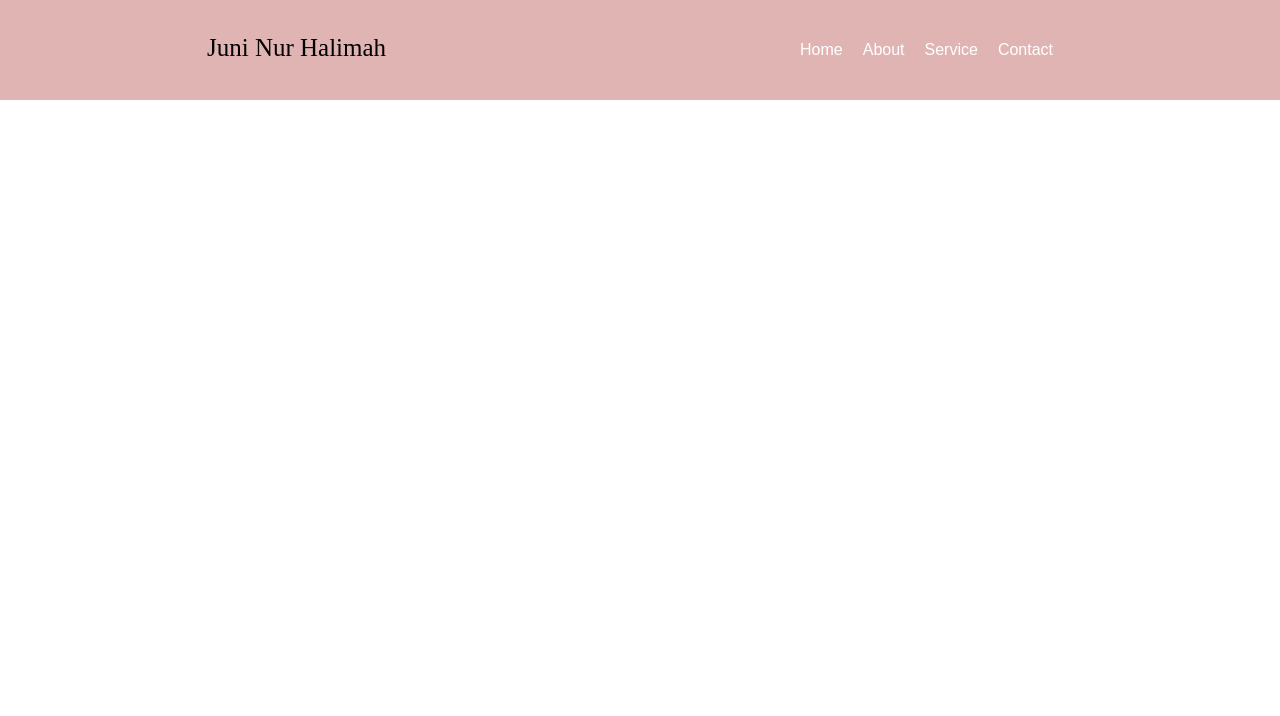
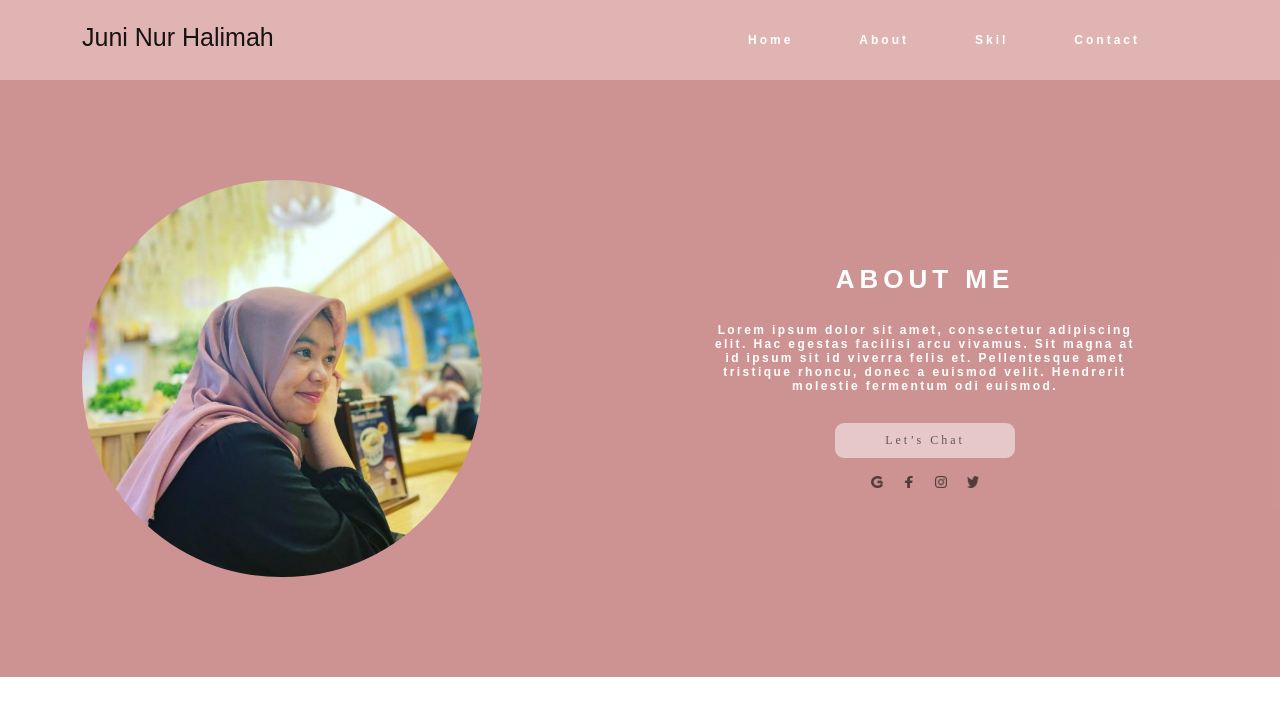
Before and after one commit to sandinofri/juninurhalimah, a plain HTML site: page index.html in a window 1280 px wide. Drawn offline with nearby package versions, Linux system fonts and the light colour scheme; a web font is replaced by a local one.

Commit message:
add home component

```diff
--- a/index.html
+++ b/index.html
@@ -3,22 +3,91 @@
   <head>
     <meta charset="UTF-8" />
     <meta name="viewport" content="width=device-width, initial-scale=1.0" />
+    <link rel="preconnect" href="https://fonts.googleapis.com" />
+    <link rel="preconnect" href="https://fonts.gstatic.com" crossorigin />
+    <link
+      href="https://fonts.googleapis.com/css2?family=Pattaya&display=swap"
+      rel="stylesheet"
+    />
+    <link
+      href="https://cdn.jsdelivr.net/npm/bootstrap@5.0.2/dist/css/bootstrap.min.css"
+      rel="stylesheet"
+      integrity="sha384-EVSTQN3/azprG1Anm3QDgpJLIm9Nao0Yz1ztcQTwFspd3yD65VohhpuuCOmLASjC"
+      crossorigin="anonymous"
+    />
     <title>Juni Nur Halimah</title>
-    <link rel="stylesheet" href="style.css">
+    <link rel="stylesheet" href="style.css" />
   </head>
   <body>
-    <div class="navbar">
-      <div class="container-navbar">
-        <div class="navbar-brand">
-          <a href="#">Juni Nur Halimah</a>
+    <!-- navbar -->
+    <nav class="navbar navbar-expand-lg navbar-light">
+      <div class="container ">
+        <div>
+          <a class="navbar-brand" href="#">Juni Nur Halimah</a>
+          <button
+            class="navbar-toggler"
+            type="button"
+            data-bs-toggle="collapse"
+            data-bs-target="#navbarNavAltMarkup"
+            aria-controls="navbarNavAltMarkup"
+            aria-expanded="false"
+            aria-label="Toggle navigation"
+          >
+            <span class="navbar-toggler-icon"></span>
+          </button>
         </div>
-        <div class="navlink">
-          <a href="#">Home</a>
-          <a href="#">About</a>
-          <a href="#">Service</a>
-          <a href="#">Contact</a>
+
+        <div
+          class="collapse navbar-collapse justify-content-lg-end"
+          id="navbarNavAltMarkup"
+        >
+          <div class="navbar-nav d-flex justify-content-between">
+            <a class="nav-link" aria-current="page" href="#home">Home</a>
+            <a class="nav-link" href="#about">About</a>
+            <a class="nav-link" href="#skil">Skil</a>
+            <a class="nav-link" href="#contact">Contact</a>
+          </div>
         </div>
       </div>
-    </div>
+    </nav>
+    <!-- nvabar -->
+
+    <!-- home -->
+    <section class="home" id="home">
+      <div class="container">
+        <div class="row">
+          <div class="col-lg-6">
+            <div class="gambar ">
+              <img src="assets/poto.png" alt="" class="rounded-full">
+            </div>
+          </div>
+          <div class="col-lg-6 my-auto">
+            <div class=" kanan text-center">
+              <h1>ABOUT ME</h1>
+              <p>Lorem ipsum dolor sit amet, consectetur adipiscing elit. Hac egestas facilisi arcu vivamus. Sit magna at id ipsum sit id viverra felis et. Pellentesque amet tristique rhoncu, donec a euismod velit. Hendrerit molestie fermentum odi euismod.</p>
+              <a href="">Let’s Chat</a>
+              <div class="icon">
+                <div><img src="assets/Vector.png" alt=""></div>
+                <div><img src="assets/Vector (1).png" alt="" style="height: 12px; width: 8px;"></div>
+                <div><img src="assets/Vector (2).png" alt=""></div>
+                <div><img src="assets/Vector (3).png" alt=""></div>
+              </div>
+            </div>
+          </div>
+        </div>
+      </div>
+    </section>
+
+    <!-- home -->
+    <script
+      src="https://cdn.jsdelivr.net/npm/@popperjs/core@2.9.2/dist/umd/popper.min.js"
+      integrity="sha384-IQsoLXl5PILFhosVNubq5LC7Qb9DXgDA9i+tQ8Zj3iwWAwPtgFTxbJ8NT4GN1R8p"
+      crossorigin="anonymous"
+    ></script>
+    <script
+      src="https://cdn.jsdelivr.net/npm/bootstrap@5.0.2/dist/js/bootstrap.min.js"
+      integrity="sha384-cVKIPhGWiC2Al4u+LWgxfKTRIcfu0JTxR+EQDz/bgldoEyl4H0zUF0QKbrJ0EcQF"
+      crossorigin="anonymous"
+    ></script>
   </body>
 </html>
--- a/style.css
+++ b/style.css
@@ -1,37 +1,133 @@
-body{
+* {
   margin: 0;
   padding: 0;
-
 }
-.container-navbar{
+.navbar {
   width: 100%;
-    height: 100px;
-    display: flex;
-    justify-content: space-around;
-    align-items: center;
   background-color: #e1b4b4;
+  padding: 25px 30px 25px 30px;
 }
 
-.container-navbar a{
-    text-decoration: none;
-}
-
-.container-navbar .navbar-brand a{
+.navbar-brand {
   color: black;
-    font-family: 'Times New Roman', Times, serif;
+  font-family: "Pattaya", sans-serif;
   font-size: 25px;
   line-height: 16px;
   font-weight: 400;
 }
 
-.container-navbar .navlink{
-    display: flex;
-    justify-content: space-between;
+.navbar-nav a {
+  color: #fff !important;
+  font-family: Arial, Helvetica, sans-serif;
+  font-size: 12px;
+  font-style: normal;
+  font-weight: 700;
+  line-height: normal;
+  letter-spacing: 3px;
+  margin-right: 50px;
 }
 
-.container-navbar .navlink a{
-    color:#fff;
-    margin-right: 20px;
+/* style home */
+.home {
+  width: 100%;
+  padding: 100px 0 100px 0;
+  background: rgba(176, 85, 85, 0.63);
+}
+
+.home .gambar {
+  width: 400px;
+}
+
+.home .gambar img {
+  width: 100%;
+  border-radius: 300px;
+}
+
+.kanan h1 {
+  color: #fff;
+  padding: 10px;
+  font-family: Arial, Helvetica, sans-serif;
+  font-size: 26px;
+  font-style: normal;
+  font-weight: 700;
+  line-height: normal;
+  letter-spacing: 5px;
+}
+
+.kanan p {
+  color: #fff;
+  width: 450px;
+  margin: auto;
+  padding: 10px;
+  font-family: arial;
+  font-size: 12px;
+  font-style: normal;
+  font-weight: 600;
+  line-height: normal;
+  letter-spacing: 2.4px;
+}
+
+.kanan a {
+  color: rgba(0, 0, 0, 0.57);
+  text-decoration: none;
+  padding: 10px 50px 10px 50px;
+  display: inline-block;
+  margin-top: 20px;
+  text-align: center;
+  font-family: Poppins;
+  font-size: 12px;
+  font-style: normal;
   font-weight: 400;
-    font-family: Arial, Helvetica, sans-serif;
+  line-height: normal;
+  letter-spacing: 3px;
+  border-radius: 9px;
+  background: rgba(255, 255, 255, 0.49);
 }
+
+.kanan .icon{
+    display: flex;
+    justify-content: center;
+    padding: 10px;
+    gap: 20px;
+}
+
+.kanan .icon div{
+    width: 12px;
+}
+
+.kanan .icon div img{
+    width: 100%;
+
+}
+
+/* media query */
+
+@media(max-width:450px){
+    .navbar {
+        width: 100%;
+        background-color: #e1b4b4;
+      }
+
+    .home .gambar {
+        width: 300px;
+        margin: auto;
+      }
+
+      .kanan p{
+        width: 350px;
+      }
+
+      .kanan h1{
+        padding-top: 20px;
+      }
+
+}
+
+@media(max-width:850px){
+    .home .gambar {
+        width: 350px;
+        margin: auto;
+      }
+
+
+}
```
Also changed, not shown: assets/Vector (1).png (added), assets/Vector (2).png (added), assets/Vector (3).png (added), assets/Vector.png (added), assets/poto.png (added). Lines whose indentation alone changed are shown as unchanged.
